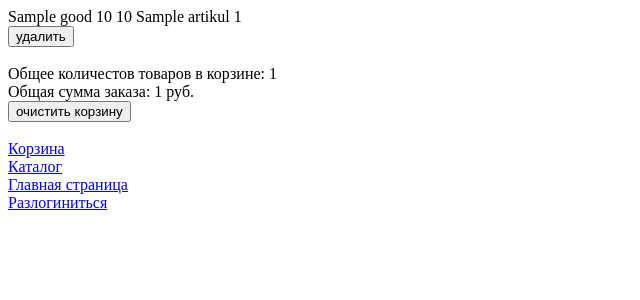
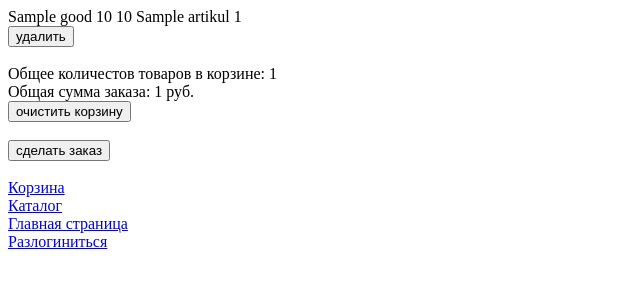
Before and after one commit to vinsmazuka/FOGSTREAM__skladdv, a Django app: template skladdv/shop/templates/shop/customer_cart.html in a window 1280 px wide. Shown: the top 300 px of the page, without its empty margins (0-640 px from the left). Run offline with Django 4.2, Linux system fonts and the light colour scheme; a user stored in the database is signed in; tables that the repository leaves empty hold one stand-in row (values such as "Sample post"); the template is opened without the code that fills it: most values are stand-ins (such as "Sample title", 1, 10 or a date in 2020).

Commit message:
доб кнопку для создания заказа

```diff
--- a/skladdv/shop/templates/shop/customer_cart.html
+++ b/skladdv/shop/templates/shop/customer_cart.html
@@ -17,6 +17,7 @@
 <div> Общая сумма заказа: {{ total_cost }} руб.</div>
 
 <form method="LINK" action="/delete"> <input type="submit" value="очистить корзину"> </form><br>
+<form method="LINK" action="/makeorder/"> <input type="submit" value="сделать заказ"> </form><br>
 
 {% else %}
 
```
